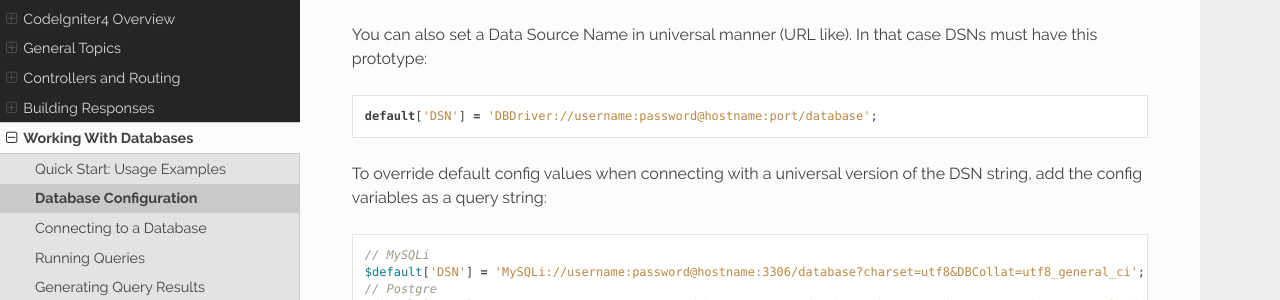
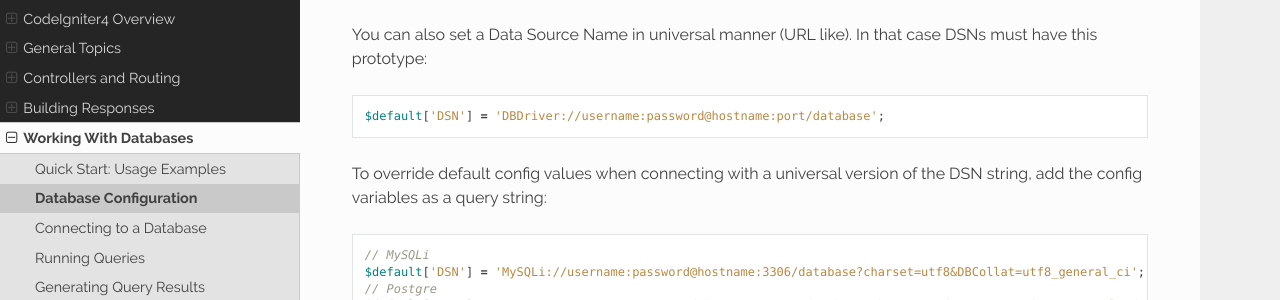
Before and after one commit to NEKOGET/ci4_user_guide_src, a Sphinx documentation site: the page built from source/database/configuration.rst, in a window 1280 px wide and 900 px high, scrolled down 1151 px. Shown: the part 151-451 px from the top of the window. Built offline with Sphinx 7.4.7 and the Read the Docs theme 2.0.0, drawn with Linux system fonts in a browser that asks for light colours.

Commit message:
Fix syntax mistakes

```diff
--- a/source/database/configuration.rst
+++ b/source/database/configuration.rst
@@ -55,7 +55,7 @@ driver's underlying native PHP extension, like this::
 
 You can also set a Data Source Name in universal manner (URL like). In that case DSNs must have this prototype::
 
-	default['DSN'] = 'DBDriver://username:password@hostname:port/database';
+	$default['DSN'] = 'DBDriver://username:password@hostname:port/database';
 
 To override default config values when connecting with a universal version of the DSN string,
 add the config variables as a query string::
```
